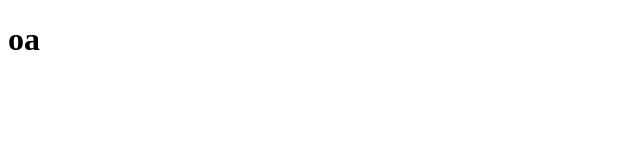
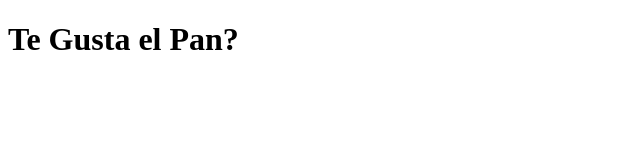
Before and after one commit to One2511/ASESOR, a plain HTML site: page index.html in a window 1280 px wide. Shown: the whole page, without its empty margins (0-640 px from the left). Drawn offline with Linux system fonts and the light colour scheme.

Commit message:
index.html

```diff
--- a/index.html
+++ b/index.html
@@ -5,6 +5,6 @@
   <title>Te gusta el Pan?</title>
 </head>
 <body>
-  <h1>oa</h1>
+  <h1>Te Gusta el Pan?</h1>
 </body>
 </html>
```
